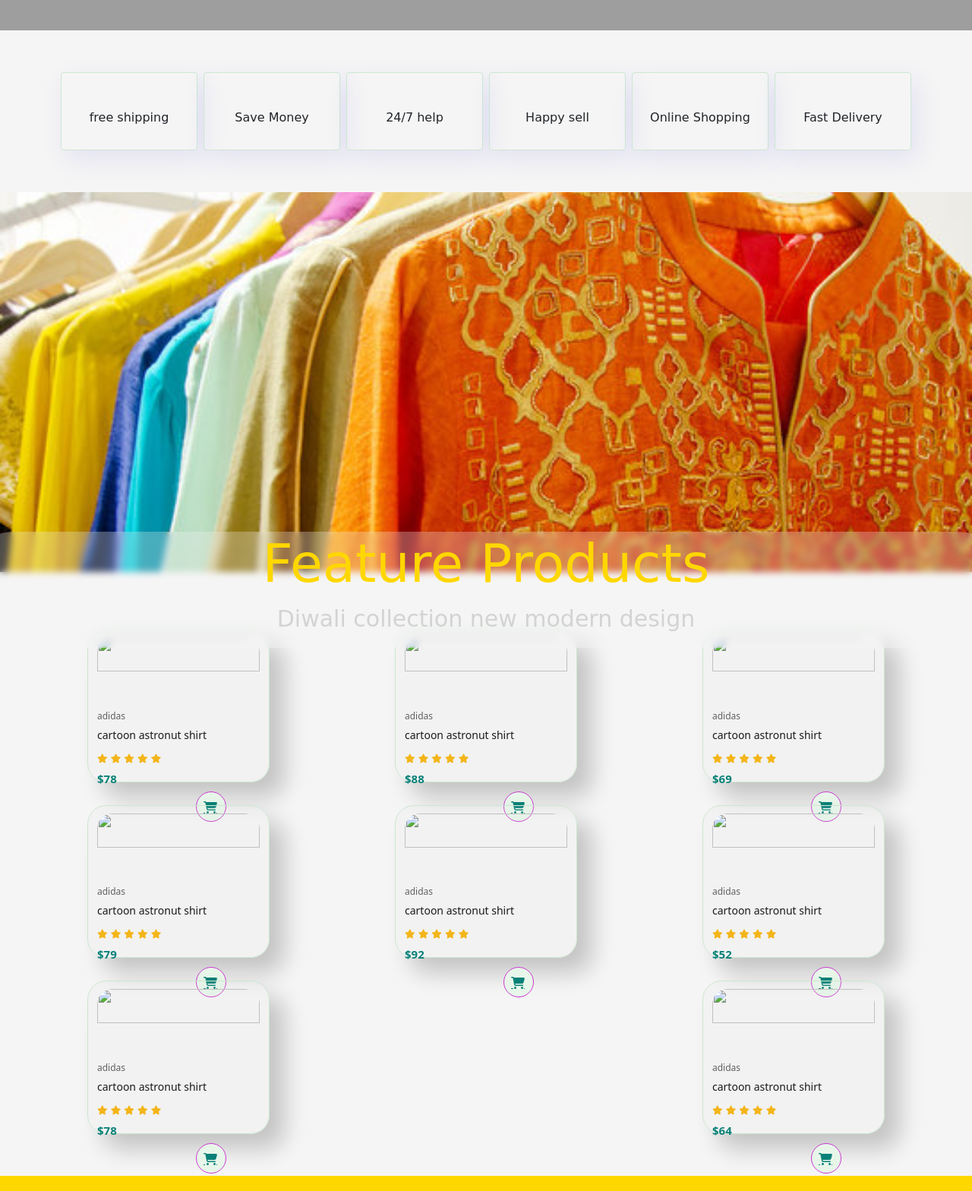
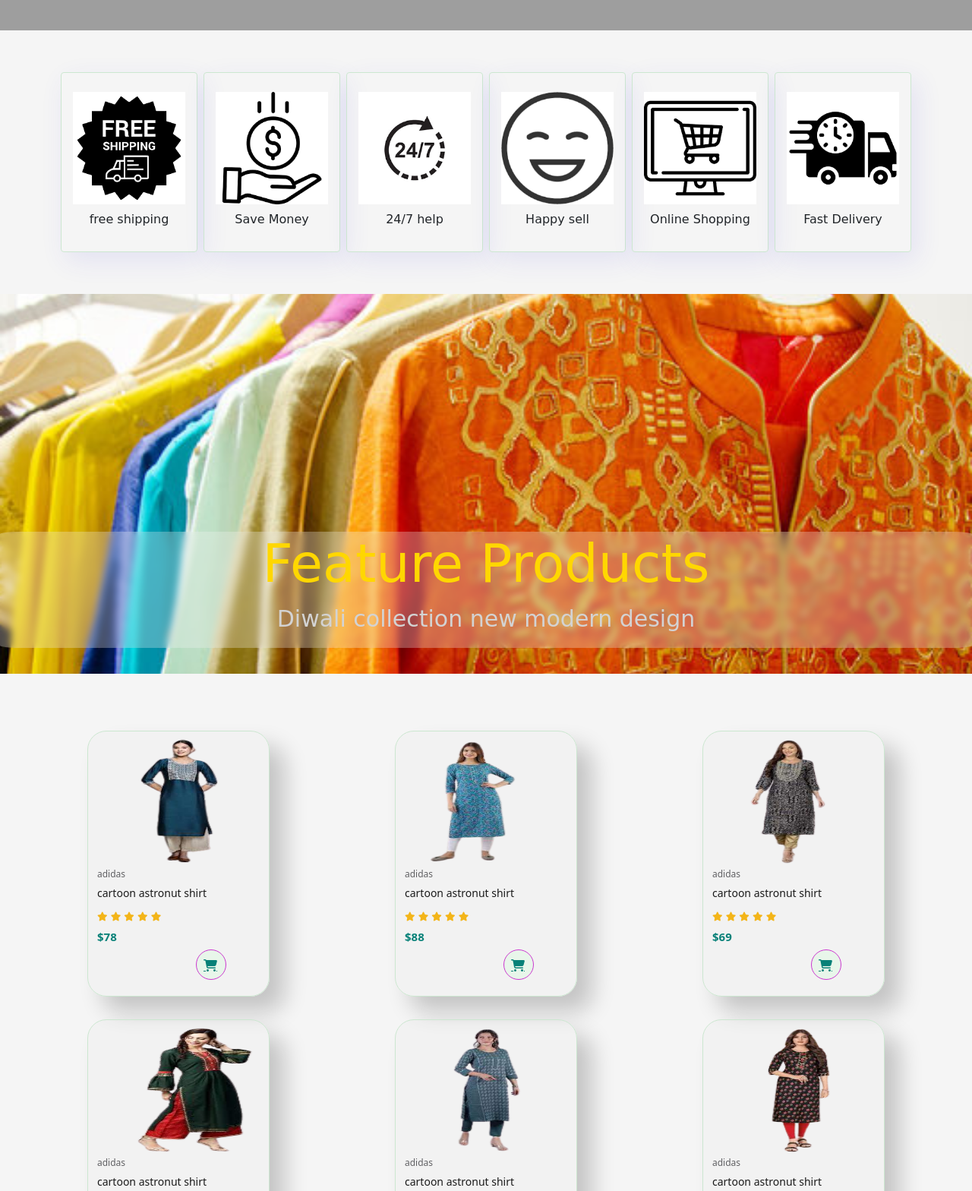
Before and after one commit to pavanofficiall/mauli_creation, a plain HTML site: page index.html in a window 1280 px wide. Shown: the part 580-2148 px from the top of the page at 76% size. Drawn offline with nearby package versions, Linux system fonts and the light colour scheme; grey boxes are pictures that could not be loaded; files whose address does not match are found by name.

Commit message:
Update index.html
i changed imgs paths

```diff
--- a/index.html
+++ b/index.html
@@ -35,27 +35,27 @@
 
       <section id="feature" class="section-p1">
         <div class="fe-box">
-          <img src="img/icon/i1.png" alt="">
+          <img src="i1.png" alt="">
           <h6>free shipping</h6>
         </div>
         <div class="fe-box">
-          <img src="img/icon/i2.png" alt="">
+          <img src="i2.png" alt="">
           <h6>Save Money</h6>
         </div>
         <div class="fe-box">
-          <img src="img/icon/i3.png" alt="">
+          <img src="i3.png" alt="">
           <h6>24/7 help</h6>
         </div>
         <div class="fe-box">
-          <img src="img/icon/i4.png" alt="">
+          <img src="i4.png" alt="">
           <h6>Happy sell</h6>
         </div>
         <div class="fe-box">
-          <img src="img/icon/i5.png" alt="">
+          <img src="i5.png" alt="">
           <h6>Online Shopping</h6>
         </div>
         <div class="fe-box">
-          <img src="img/icon/i6.png" alt="">
+          <img src="i6.png" alt="">
           <h6>Fast Delivery</h6>
         </div>
       </section>
@@ -71,7 +71,7 @@
 
         <div class="pro-container">
           <div class="pro">
-            <img src="img/cloths/f1.png" alt="">
+            <img src="f1.png" alt="">
             <div class="des">
               <span>adidas</span>
             <h5>cartoon astronut shirt</h5>
@@ -87,7 +87,7 @@
             </div>
           </div>
           <div class="pro">
-            <img src="img/cloths/f2.png" alt="">
+            <img src="f2.png" alt="">
             <div class="des">
               <span>adidas</span>
             <h5>cartoon astronut shirt</h5>
@@ -103,7 +103,7 @@
             </div>
           </div>
           <div class="pro">
-            <img src="img/cloths/f3.png" alt="">
+            <img src="f3.png" alt="">
             <div class="des">
               <span>adidas</span>
             <h5>cartoon astronut shirt</h5>
@@ -119,7 +119,7 @@
             </div>
           </div>
           <div class="pro">
-            <img src="img/cloths/f4.png" alt="">
+            <img src="f4.png" alt="">
             <div class="des">
               <span>adidas</span>
             <h5>cartoon astronut shirt</h5>
@@ -135,7 +135,7 @@
             </div>
           </div>
           <div class="pro">
-            <img src="img/cloths/f5.png" alt="">
+            <img src="f5.png" alt="">
             <div class="des">
               <span>adidas</span>
             <h5>cartoon astronut shirt</h5>
@@ -151,7 +151,7 @@
             </div>
           </div>
           <div class="pro">
-            <img src="img/cloths/f6.png" alt="">
+            <img src="f6.png" alt="">
             <div class="des">
               <span>adidas</span>
             <h5>cartoon astronut shirt</h5>
@@ -167,7 +167,7 @@
             </div>
           </div>
           <div class="pro">
-            <img src="img/cloths/f7.png" alt="">
+            <img src="f7.png" alt="">
             <div class="des">
               <span>adidas</span>
             <h5>cartoon astronut shirt</h5>
@@ -183,7 +183,7 @@
             </div>
           </div>
           <div class="pro">
-            <img src="img/cloths/f7.png" alt="">
+            <img src="f7.png" alt="">
             <div class="des">
               <span>adidas</span>
             <h5>cartoon astronut shirt</h5>
```
